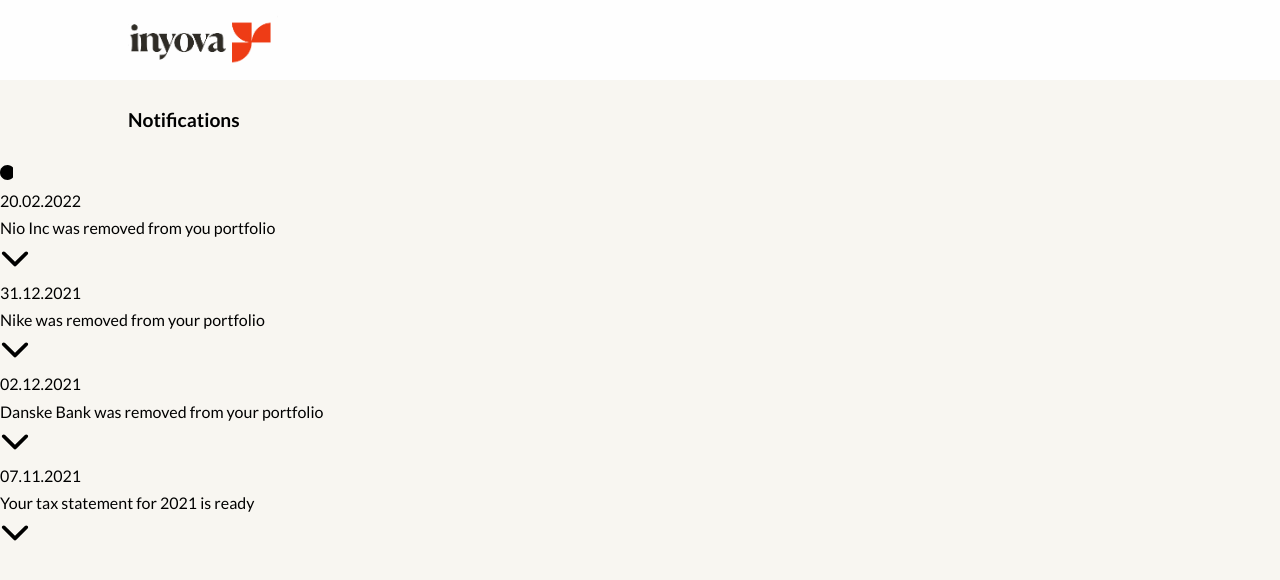
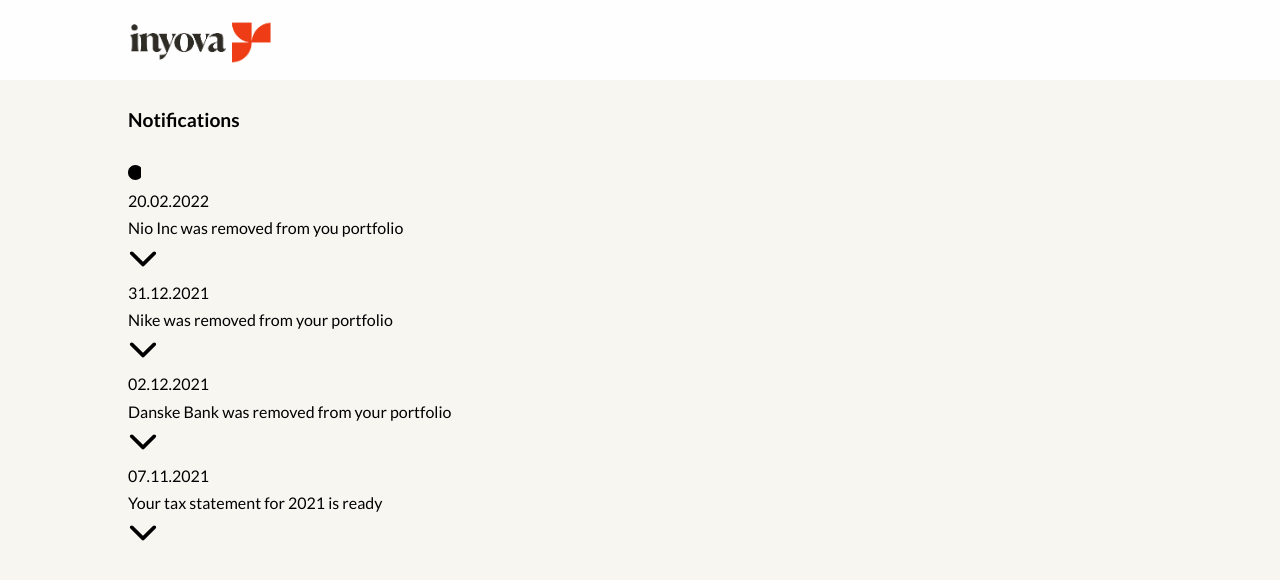
Before and after one commit to amstelmach/notification-center, a React (Create React App) app: page / in a window 1280 px wide. Shown: the top 580 px of the page. Built offline with nearby package versions, Linux system fonts and the light colour scheme.

Commit message:
add styles for main container - place the notification box in the center

```diff
--- a/src/index.css
+++ b/src/index.css
@@ -25,3 +25,8 @@
   font-size: 1.2rem;
   font-weight: 700;
 }
+
+main .notification__container {
+  width: 80%;
+  margin: 0 auto;
+}
```
